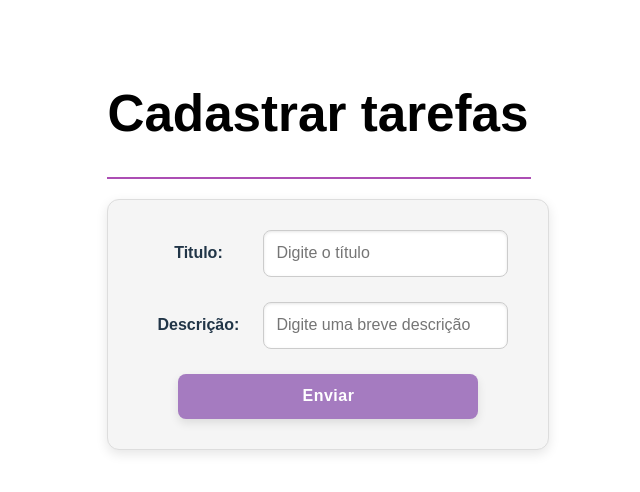
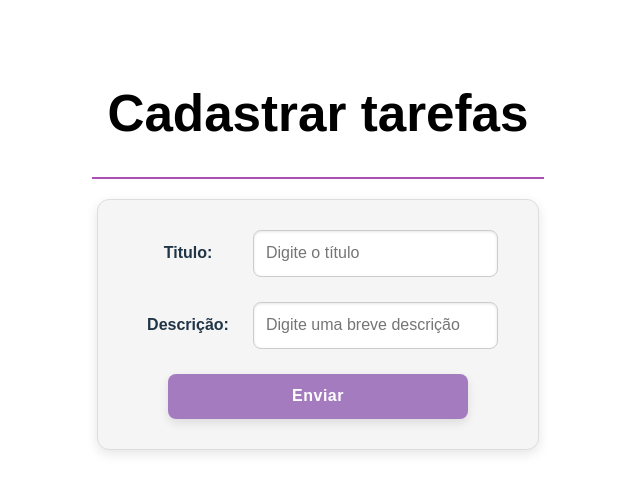
Before and after one commit to Eduardoooo0/Trabalho-To-do-list, a React (Vite) app in the folder to-do-list/: page / in a window 1280 px wide. Shown: the top 492 px of the page, without its empty margins (322-962 px from the left). Built offline with nearby package versions, Linux system fonts and the light colour scheme.

Commit message:
adicionando correções

```diff
--- a/to-do-list/src/components/Form.css
+++ b/to-do-list/src/components/Form.css
@@ -33,7 +33,7 @@ h1{
 }
 
 hr {
-    width: 100%;
+    width: 450px;
     border: 1px solid rgb(172, 78, 180) ;
 }
 
--- a/to-do-list/src/components/Form.jsx
+++ b/to-do-list/src/components/Form.jsx
@@ -47,7 +47,12 @@ export default function Form() {
         e.preventDefault();
         addTarefa();
         setConcluida('pendente');
+
     };
+
+    const handleFiltro = (e) => {
+        e.preventDefault();
+    }
 
 
     const atualizarStatus = (id, novoStatus) => {
@@ -100,7 +105,7 @@ export default function Form() {
                 <>
                     <h1>Lista de tarefas</h1>
                     <hr />
-                    <form id="filtrar" onSubmit={(e) => e.preventDefault()}>
+                    <form id="filtrar" onSubmit={handleFiltro}>
                         <label id="label-filtrar" htmlFor="filtrar">Filtrar por:</label>
                         <select id="select-filtrar" name="filtrar" value={filtro} onChange={(e) => setFiltro(e.target.value)}>
                             <option value="todas">Todas as atividades</option>
```
